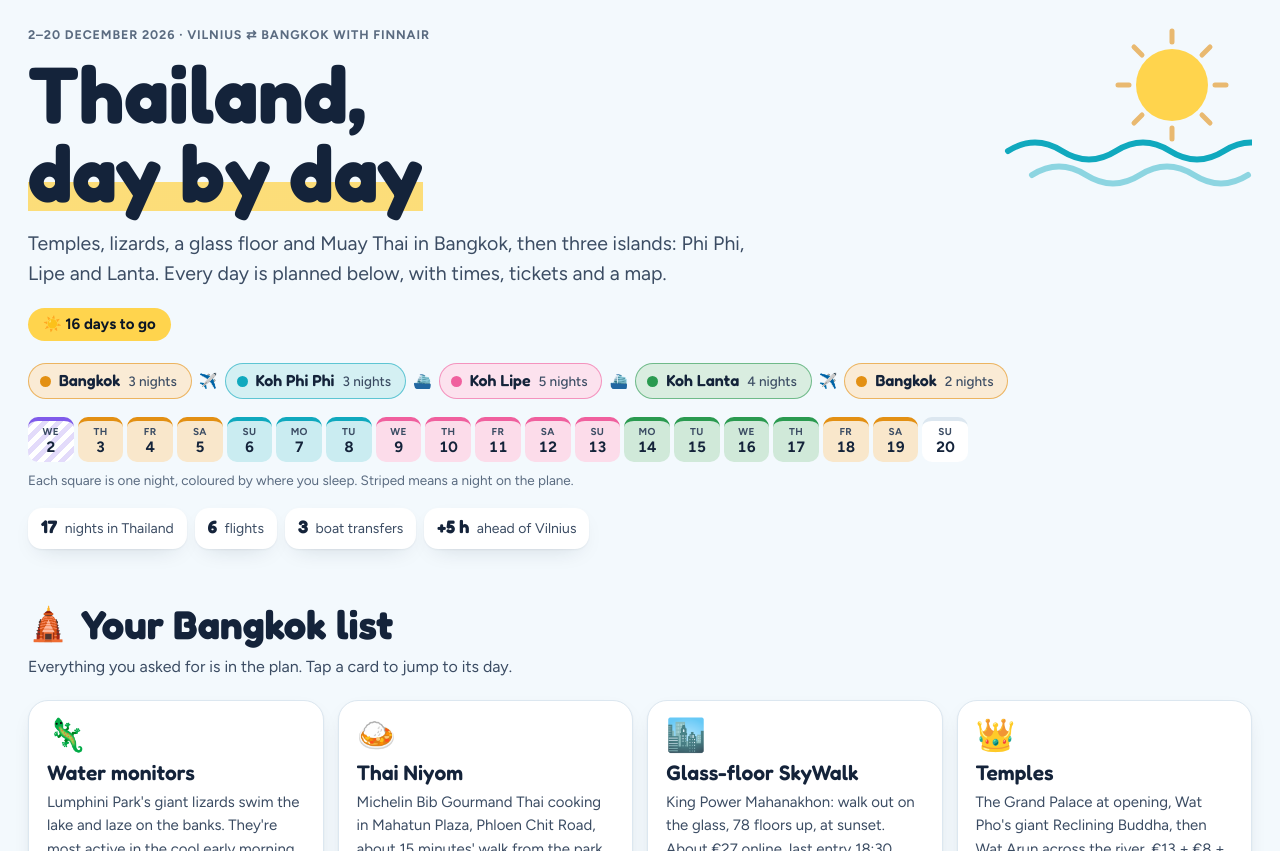
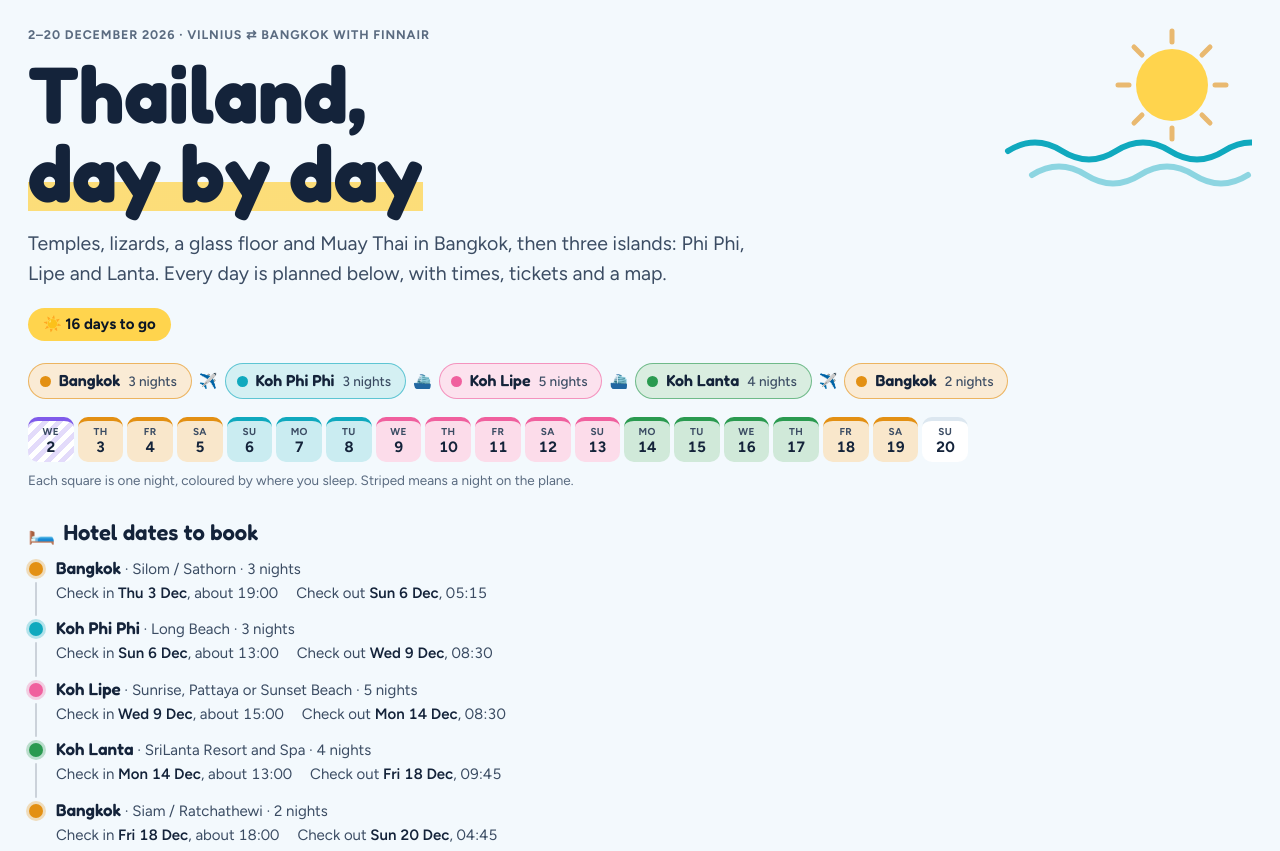
Before and after one commit to edvinasrad/thailand-trip, a plain HTML site: page index.html in a window 1280 px wide. Shown: the part 64-915 px from the top of the page. Drawn offline with nearby package versions, Linux system fonts and the light colour scheme.

Commit message:
Add the hotel dates to book under the nights strip
Each stay's check-in and check-out day, with the times you arrive and leave.

Co-Authored-By: Claude Opus 5.5 <noreply@anthropic.com>
Claude-Session: https://claude.ai/code/session_018edYbVrxGjEhfo1NjUrKWx

```diff
--- a/index.html
+++ b/index.html
@@ -140,6 +140,18 @@ header > * { min-width: 0; }
 .cal a.s-home { background: var(--surface); border-top-color: var(--line); }
 .cal a.today { outline: 2.5px solid var(--ink); outline-offset: 1px; }
 .cal-note { margin: 8px 0 0; font-size: 13.5px; color: var(--muted); }
+.stays-h { margin: 30px 0 0; font-size: 22px; display: flex; align-items: center; gap: 8px; }
+.stays { list-style: none; margin: 12px 0 0; padding: 0; display: grid; gap: 14px; max-width: 940px; }
+.stays li { position: relative; padding-left: 28px; font-size: 15px; line-height: 1.45; color: var(--ink-2); }
+.stays li::before { content: ""; position: absolute; left: 1px; top: 4px; width: 14px; height: 14px; border-radius: 50%; background: var(--c);
+  box-shadow: 0 0 0 3px color-mix(in srgb, var(--c) 28%, var(--bg)); }
+.stays li:not(:last-child)::after { content: ""; position: absolute; left: 7px; top: 24px; bottom: -12px; width: 2px; border-radius: 1px;
+  background: color-mix(in srgb, var(--ink) 18%, var(--bg)); }
+.stays .pl { font: 600 17px/1.2 var(--display); color: var(--ink); }
+.stays .io { display: flex; flex-wrap: wrap; gap: 0 18px; margin-top: 2px; font-variant-numeric: tabular-nums; }
+.stays .io span { white-space: nowrap; }
+.stays .io b { color: var(--ink); font-weight: 600; }
+.stays-note { max-width: 72ch; }
 .facts { list-style: none; padding: 0; margin: 18px 0 0; display: flex; flex-wrap: wrap; gap: 8px; }
 .facts li { padding: 9px 13px; border-radius: 14px; background: var(--surface); box-shadow: var(--shadow); font-size: 14px; color: var(--ink-2); }
 .facts b { font: 700 18px/1 var(--display); color: var(--ink); margin-right: 4px; }
@@ -389,6 +401,20 @@ table.fees { width: 100%; border-collapse: collapse; font-size: 15px; }
   </ol>
   <nav class="cal" id="cal" aria-label="Every night of the trip"></nav>
   <p class="cal-note">Each square is one night, coloured by where you sleep. Striped means a night on the plane.</p>
+  <h2 class="stays-h" id="stays-h"><span aria-hidden="true">🛏️</span> Hotel dates to book</h2>
+  <ul class="stays" aria-labelledby="stays-h">
+    <li class="s-bkk"><span class="pl">Bangkok</span> · Silom / Sathorn · 3&nbsp;nights
+      <span class="io"><span>Check in <b>Thu 3 Dec</b>, about 19:00</span><span>Check out <b>Sun 6 Dec</b>, 05:15</span></span></li>
+    <li class="s-pp"><span class="pl">Koh Phi Phi</span> · Long Beach · 3&nbsp;nights
+      <span class="io"><span>Check in <b>Sun 6 Dec</b>, about 13:00</span><span>Check out <b>Wed 9 Dec</b>, 08:30</span></span></li>
+    <li class="s-lipe"><span class="pl">Koh Lipe</span> · Sunrise, Pattaya or Sunset Beach · 5&nbsp;nights
+      <span class="io"><span>Check in <b>Wed 9 Dec</b>, about 15:00</span><span>Check out <b>Mon 14 Dec</b>, 08:30</span></span></li>
+    <li class="s-lanta"><span class="pl">Koh Lanta</span> · SriLanta Resort and Spa · 4&nbsp;nights
+      <span class="io"><span>Check in <b>Mon 14 Dec</b>, about 13:00</span><span>Check out <b>Fri 18 Dec</b>, 09:45</span></span></li>
+    <li class="s-bkk2"><span class="pl">Bangkok</span> · Siam / Ratchathewi · 2&nbsp;nights
+      <span class="io"><span>Check in <b>Fri 18 Dec</b>, about 18:00</span><span>Check out <b>Sun 20 Dec</b>, 04:45</span></span></li>
+  </ul>
+  <p class="cal-note stays-note">Times are when you get there and when you leave, from the day plans below. Check-in usually opens at 14:00, so on Phi Phi and Lanta ask to leave your bags. You leave both Bangkok hotels before dawn, so pay the night before.</p>
   <ul class="facts">
     <li><b>17</b> nights in Thailand</li>
     <li><b>6</b> flights</li>
```
